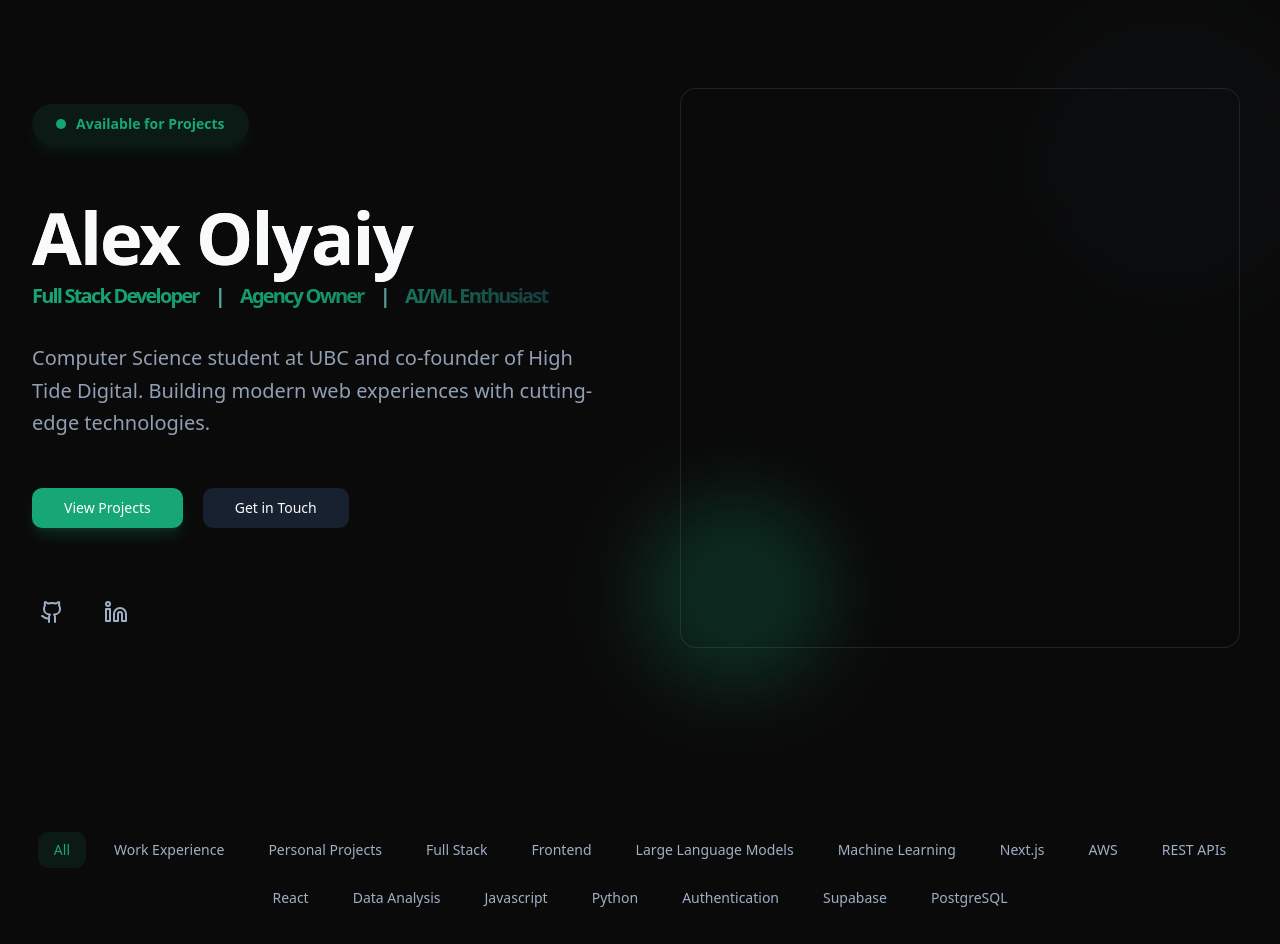
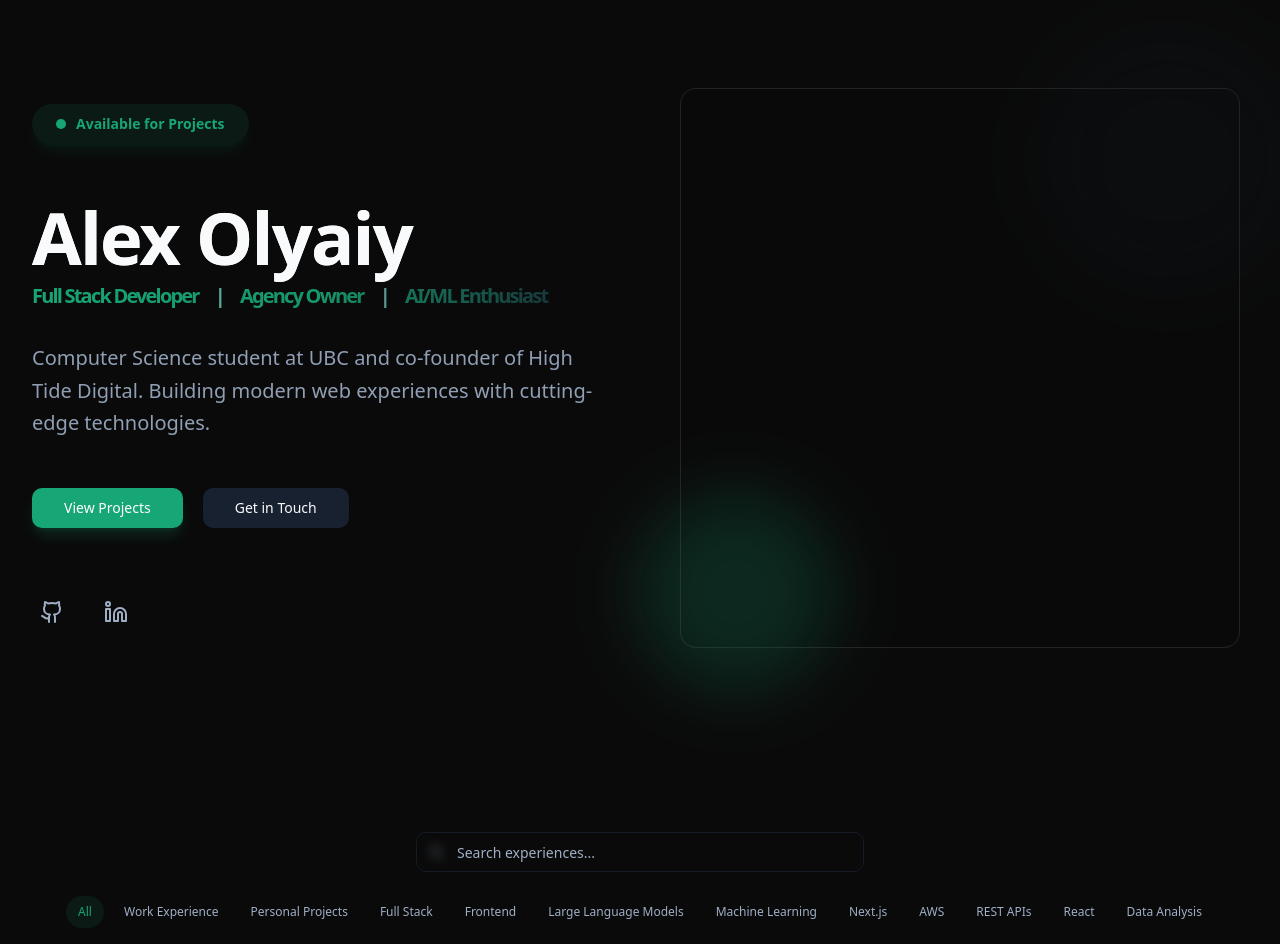
Before and after one commit to olyaiy/alexo-personal-portfolio, a Next.js app: page / in a window 1280 px wide. Shown: the top 944 px of the page. Built offline with nearby package versions, Linux system fonts and the light colour scheme.

Commit message:
add search bar

```diff
--- a/src/components/sections/experience.tsx
+++ b/src/components/sections/experience.tsx
@@ -8,12 +8,24 @@
 
 export function Experience() {
   const [selectedFilters, setSelectedFilters] = useState<string[]>(["All"]);
+  const [searchQuery, setSearchQuery] = useState("");
 
   const filteredItems = experiences.filter(item => {
-    if (selectedFilters.includes("All")) return true;
-    if (selectedFilters.includes("Work Experience")) return item.type === "experience";
-    if (selectedFilters.includes("Personal Projects")) return item.type === "project";
-    return selectedFilters.every(filter => item.tags.includes(filter));
+    const matchesFilter = selectedFilters.includes("All") ||
+      (selectedFilters.includes("Work Experience") && item.type === "experience") ||
+      (selectedFilters.includes("Personal Projects") && item.type === "project") ||
+      selectedFilters.every(filter => item.tags.includes(filter));
+
+    const matchesSearch = searchQuery === "" || [
+      item.title,
+      item.company,
+      ...item.description,
+      ...item.tags
+    ].some(text =>
+      text.toLowerCase().includes(searchQuery.toLowerCase())
+    );
+
+    return matchesFilter && matchesSearch;
   });
 
   const handleFilterClick = (category: string) => {
@@ -41,6 +53,8 @@
         <FilterTags
           selectedFilters={selectedFilters}
           onFilterClick={handleFilterClick}
+          searchQuery={searchQuery}
+          onSearchChange={(value) => setSearchQuery(value)}
         />
 
         <div className="grid gap-8 md:grid-cols-2 lg:grid-cols-3">
--- a/src/components/sections/experience/filter-tags.tsx
+++ b/src/components/sections/experience/filter-tags.tsx
@@ -1,22 +1,47 @@
 'use client'
 
 import { Button } from "@/components/ui/button";
+import { Search } from "lucide-react";
+import { Input } from "@/components/ui/input";
 import { filterCategories } from "@/lib/types";
 
 interface FilterTagsProps {
   selectedFilters: string[];
   onFilterClick: (category: string) => void;
+  searchQuery: string;
+  onSearchChange: (value: string) => void;
 }
 
-export function FilterTags({ selectedFilters, onFilterClick }: FilterTagsProps) {
+export function FilterTags({
+  selectedFilters,
+  onFilterClick,
+  searchQuery,
+  onSearchChange
+}: FilterTagsProps) {
   return (
-    <div className="flex flex-wrap gap-3 justify-center">
+    <div className="w-full space-y-6">
+      {/* Search Bar */}
+      <div className="relative max-w-md mx-auto">
+        <Search className="absolute left-3 top-1/2 transform -translate-y-1/2 h-4 w-4 text-muted-foreground" />
+        <Input
+          type="search"
+          placeholder="Search experiences..."
+          value={searchQuery}
+          onChange={(e) => onSearchChange(e.target.value)}
+          className="pl-10 pr-4 h-10 bg-background/50 backdrop-blur-sm border-muted
+            focus-visible:ring-primary/20 focus-visible:ring-offset-0"
+        />
+      </div>
+
+      {/* Filter Tags */}
+      <div className="flex flex-wrap gap-2 justify-center">
         {filterCategories.map((category) => (
           <Button
             key={category}
             variant="ghost"
+            size="sm"
             onClick={() => onFilterClick(category)}
-          className={`transition-all duration-300 ${
+            className={`rounded-full transition-all duration-300 ${
               selectedFilters.includes(category)
                 ? "bg-primary/10 text-primary hover:bg-primary/20"
                 : "hover:bg-primary/5 text-muted-foreground"
@@ -26,5 +51,6 @@
           </Button>
         ))}
       </div>
+    </div>
   );
 }
--- /dev/null
+++ b/src/components/ui/input.tsx
@@ -0,0 +1,22 @@
+import * as React from "react"
+
+import { cn } from "@/lib/utils"
+
+const Input = React.forwardRef<HTMLInputElement, React.ComponentProps<"input">>(
+  ({ className, type, ...props }, ref) => {
+    return (
+      <input
+        type={type}
+        className={cn(
+          "flex h-9 w-full rounded-md border border-input bg-transparent px-3 py-1 text-base shadow-sm transition-colors file:border-0 file:bg-transparent file:text-sm file:font-medium file:text-foreground placeholder:text-muted-foreground focus-visible:outline-none focus-visible:ring-1 focus-visible:ring-ring disabled:cursor-not-allowed disabled:opacity-50 md:text-sm",
+          className
+        )}
+        ref={ref}
+        {...props}
+      />
+    )
+  }
+)
+Input.displayName = "Input"
+
+export { Input }
```
Lines whose indentation alone changed are shown as unchanged.
